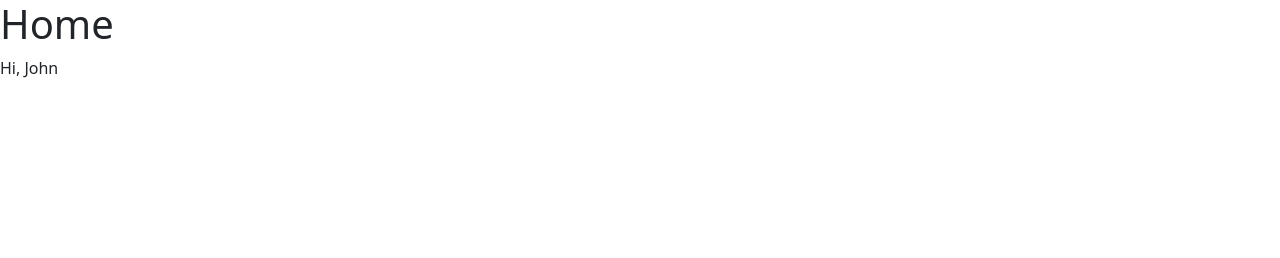
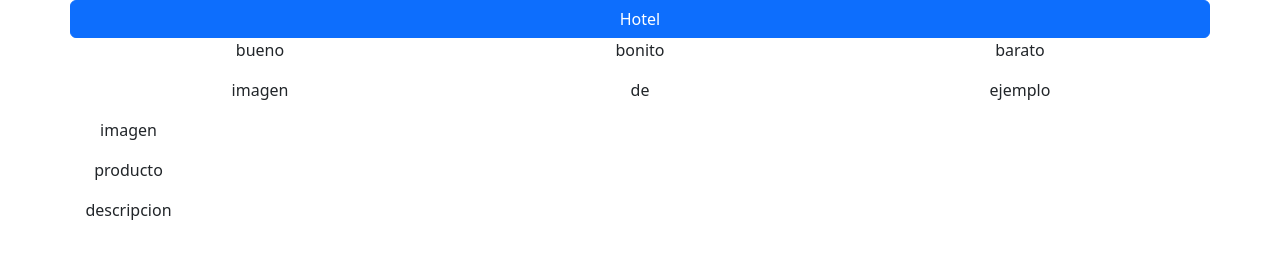
Before and after one commit to juan123E/InicioDeveloper, a website: page index.html in a window 1280 px wide. Drawn offline with nearby package versions, Linux system fonts and the light colour scheme.

Commit message:
ejemplo grillas

```diff
--- a/index.html
+++ b/index.html
@@ -9,7 +9,44 @@
     <script src="node_modules/jquery/dist/jquery.min.js"></script>
     <script src="node_modules/bootstrap/dist/js/bootstrap.min.js"></script>
     <script src="node_modules/popper.js/dist/umd/popper.min.js"></script>
-    <h1>Home</h1>
-    <p>Hi, John</p>
+    <div class="container text-center">
+        <div class = "row">
+            <jbutton type="button" class="btn btn-primary">Hotel</jbutton>
+        </div>
+        <div class = "row">
+            <div class = "col">
+                <p>bueno</p>
+            </div>
+            <div class = "col">
+                <p>bonito</p>
+            </div>
+            <div class = "col">
+                <p>barato</p>
+            </div>
+        </div>
+        <div class="row">
+            <div class="col">
+                <p>imagen</p>
+            </div>
+            <div class="col">
+                <p>de</p>
+            </div>
+            <div class="col">
+                <p>ejemplo</p>
+            </div>
+        </div>
+        <div class="col-1">
+            <div class = "row">
+                <p>imagen</p>
+            </div>
+            <div class = "row">
+                <p>producto</p>
+            </div>
+            <div class = "row">
+                <p>descripcion</p>
+            </div>
+        </div>
+
+    </div>
 </body>
 </html>
```
